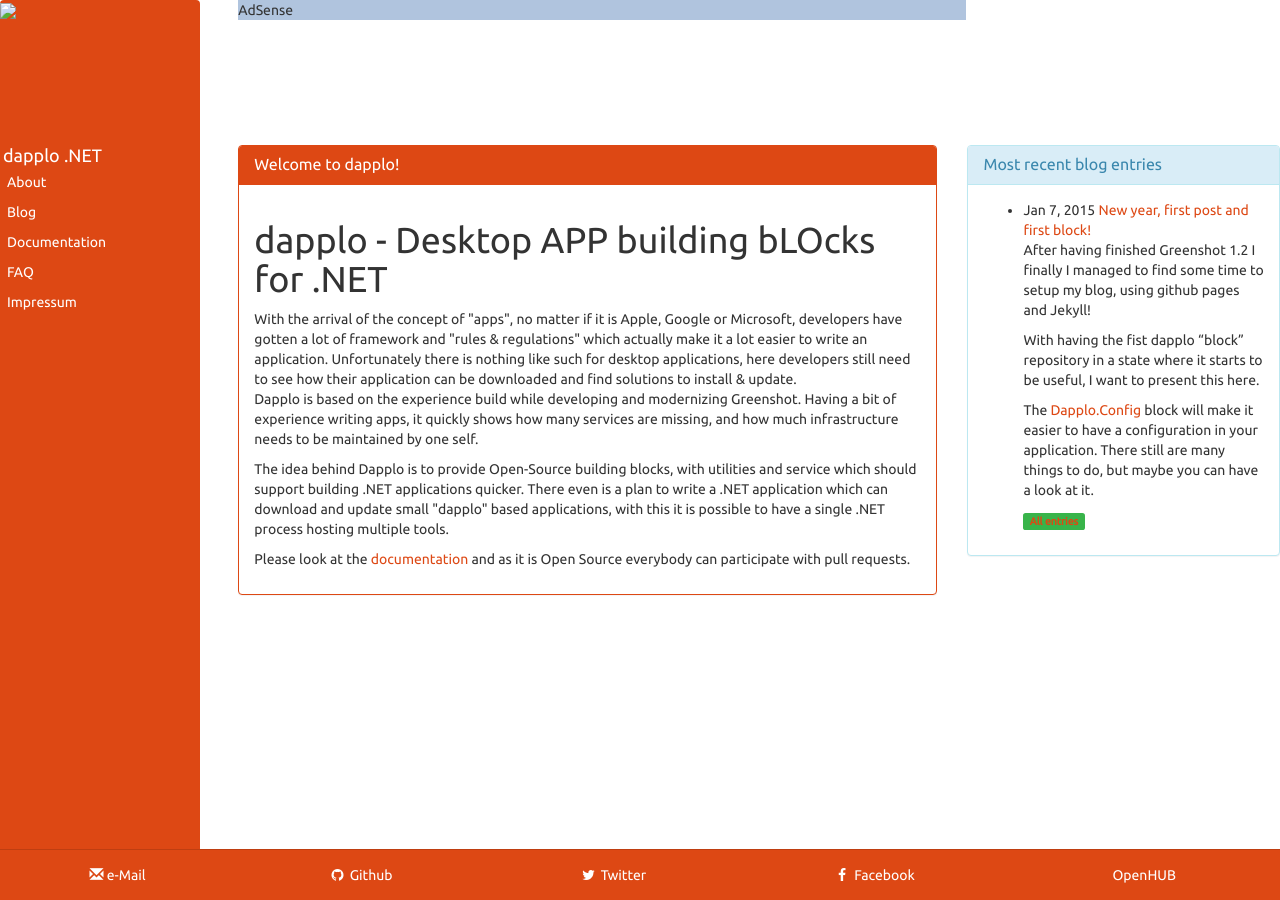
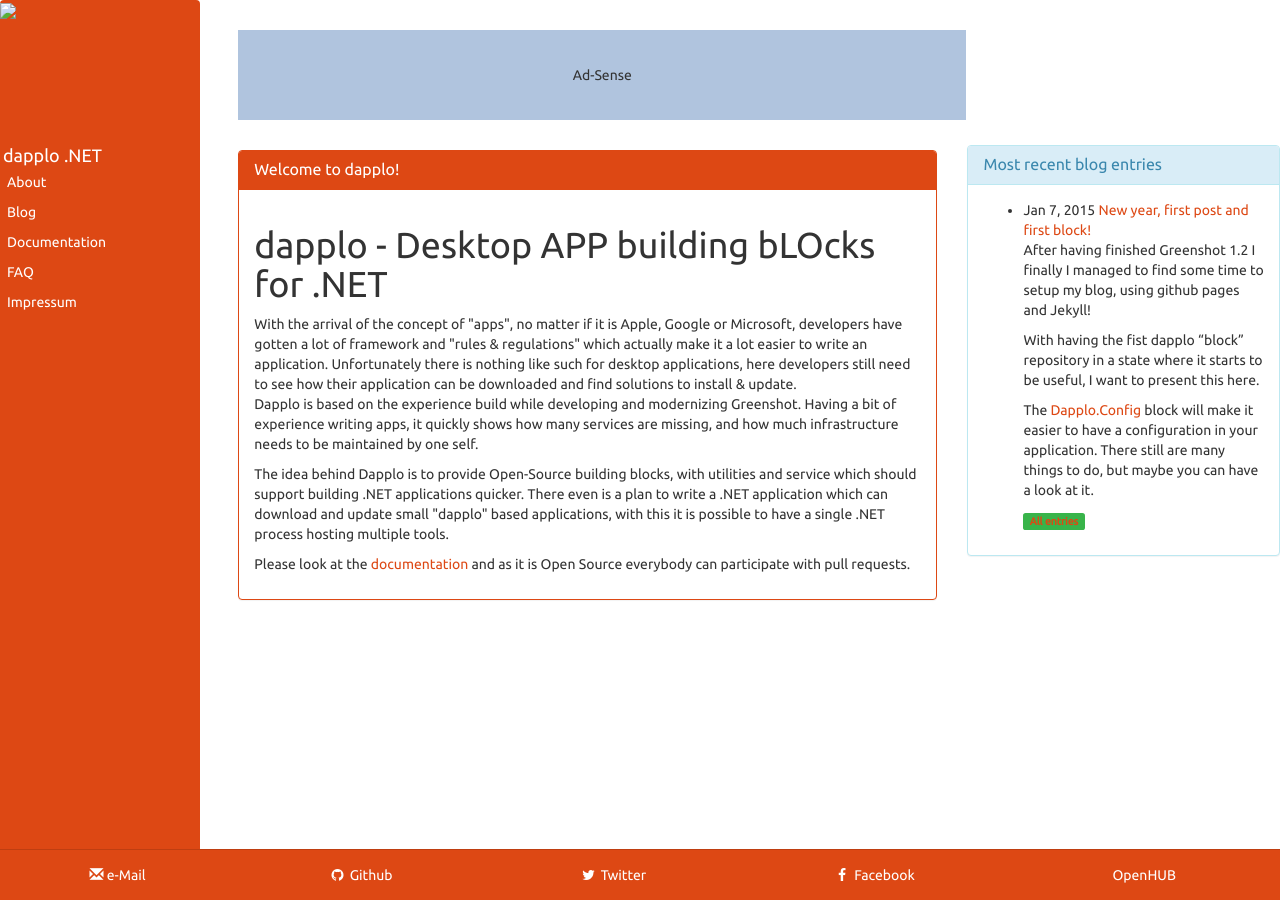
Before and after one commit to dapplo/dapplo.github.io, a Jekyll site: the page built from pages/index.html, in a window 1280 px wide. Built offline with Jekyll 4.4.1, drawn with Linux system fonts in a browser that asks for light colours; Markdown is read by kramdown in place of the engine named in the settings.

Commit message:
Centered Ad-Sense

```diff
--- a/_includes/content-header.html
+++ b/_includes/content-header.html
@@ -1,8 +1,6 @@
 <!-- simulate adsense -->
-<div style="height: 145px;">
-	<div style="display: table; position: absolute; height: 100%; width: 100%;">
-		<div style="display: table; vertical-align: middle;">
-			<div style="display: table-cell; margin-left: auto; margin-right: auto; width: 728px; background-color: #b0c4de;">AdSense</div>
-		</div>
+<div style="height: 150px; width: 100%;">
+	<div style="margin-left: auto; margin-right: auto; width: 728px; height: 90px; position: relative; top: 50%; transform: translateY(-50%);display: table;">
+		<div style="display: table-cell; vertical-align: middle; background-color: #b0c4de; text-align: center;">Ad-Sense</div>
 	</div>
 </div>
```
